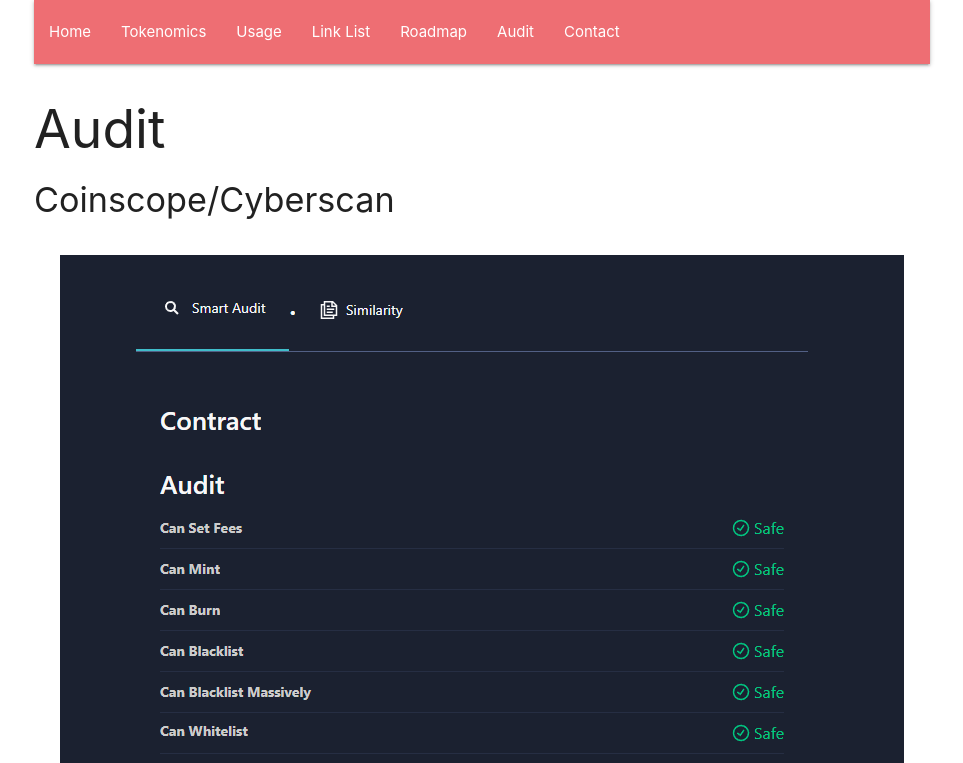
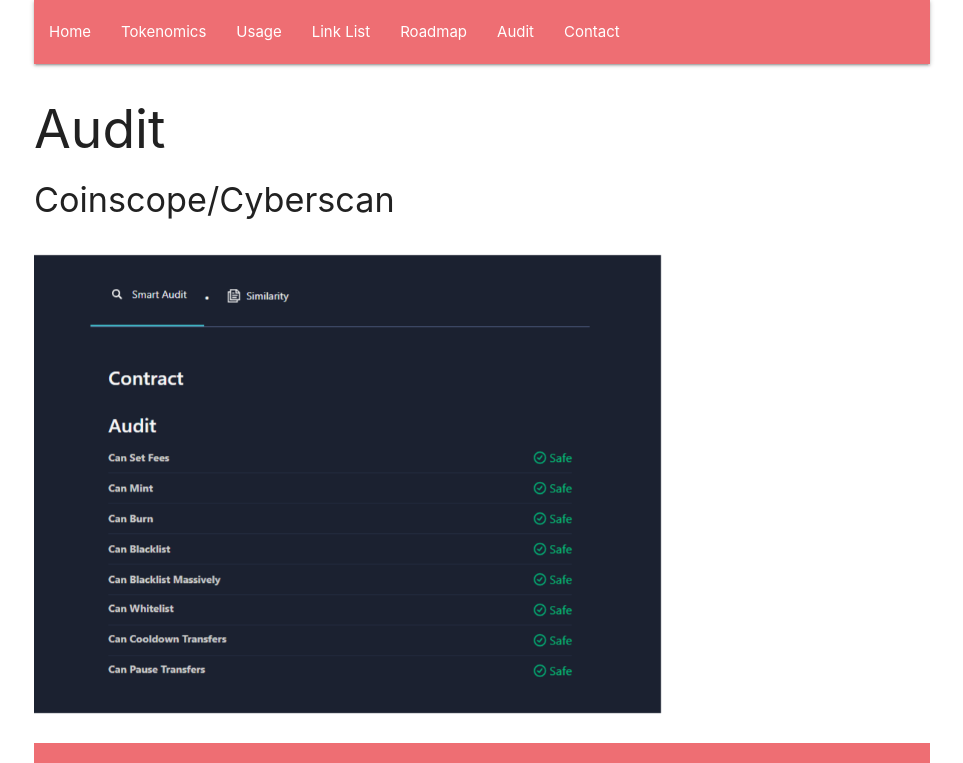
Before and after one commit to holylance/CockerSpanielTokenHomepage, a React (Create React App) app: page /audit in a window 1280 px wide. Shown: the top 763 px of the page, without its empty margins (158-1121 px from the left). Built offline with nearby package versions, Linux system fonts and the light colour scheme.

Commit message:
Update tokenomics

```diff
--- a/src/bundles/components/Audit.js
+++ b/src/bundles/components/Audit.js
@@ -1,6 +1,6 @@
 import React from "react"
+import {MediaBox} from "react-materialize"
 import ImageAudit from "../images/audit1.png"
-import "../stylesheets/specific/audit.scss"
 
 export default class Tokenomics extends React.Component {
     constructor(props) {
@@ -9,16 +9,27 @@
 
     render() {
         return (
-            <div className="audit">
+            <div>
                 <h2>Audit</h2>
                 <h4>Coinscope/Cyberscan</h4>
                 <br />
-                <div className="image">
+                <MediaBox
+                    id="MediaBox_0"
+                    options={{
+                        inDuration: 275,
+                        onCloseEnd: null,
+                        onCloseStart: null,
+                        onOpenEnd: null,
+                        onOpenStart: null,
+                        outDuration: 200
+                    }}
+                    >
                     <img
                         alt=""
                         src={ImageAudit}
+                        width="70%"
                     />
-                </div>
+                </MediaBox>
             </div>
         )
     }
--- a/src/bundles/components/Tokenomics.js
+++ b/src/bundles/components/Tokenomics.js
@@ -27,9 +27,6 @@
             <CollapsibleItem header="Liquidity" data-tip="Click me please!">
                 {this.props.Liquidity}
             </CollapsibleItem>
-            <CollapsibleItem header="Presale tokens" data-tip="Click me please!">
-                {this.props.PresaleTokens}
-            </CollapsibleItem>
             <CollapsibleItem header="Team" data-tip="Click me please!">
                 {this.props.Team}
             </CollapsibleItem>
@@ -39,8 +36,8 @@
             <CollapsibleItem header="Maintenance" data-tip="Click me please!">
                 {this.props.Maintenance}
             </CollapsibleItem>
-            <CollapsibleItem header="Community pool" data-tip="Click me please!">
-                {this.props.CommunityPool}
+            <CollapsibleItem header="DApp reward pool" data-tip="Click me please!">
+                {this.props.DAppPool}
             </CollapsibleItem>
             <CollapsibleItem header="Airdrop" data-tip="Click me please!">
                 {this.props.Airdrop}
@@ -53,21 +50,19 @@
 }
 
 Tokenomics.defaultProps = {
-    Liquidity: "100M / 10%",
-    PresaleTokens: "100M / 10%",
+    Liquidity: "200M / 20%",
     Team: "200M / 20%",
     DefensePrice: "200M / 20%",
     Maintenance: "100M / 10%",
-    CommunityPool: "100M / 10%",
+    DAppPool: "100M / 10%",
     Airdrop: "200M / 20%",
 }
 
 Tokenomics.propTypes = {
     Liquidity: PropTypes.string,
-    PresaleTokens: PropTypes.string,
     Team: PropTypes.string,
     DefensePrice: PropTypes.string,
     Maintenance: PropTypes.string,
-    CommunityPool: PropTypes.string,
+    DAppPool: PropTypes.string,
     Airdrop: PropTypes.string,
 }
--- a/src/bundles/stylesheets/specific/audit.scss
+++ /dev/null
@@ -1,7 +0,0 @@
-.audit {
-    .image {
-        display: flex;
-        align-items: center;
-        justify-content: center;
-    }
-}
```
